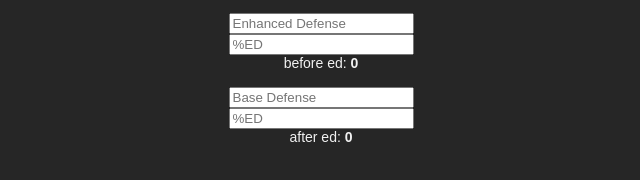
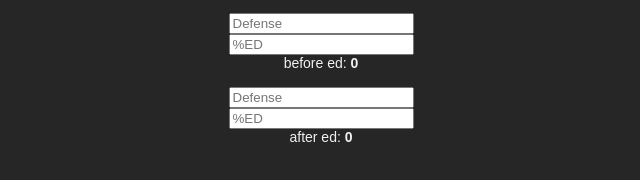
Before and after one commit to stffdtiger/d2repo, a plain HTML site: page index.html in a window 1280 px wide. Both pictures are taken after a click on the button "DEFENSE CALC". Shown: the part 382-562 px from the top of the page, 319-959 px from the left. Drawn offline with Linux system fonts and the light colour scheme.

Commit message:
change a placeholder on def calc page

```diff
--- a/index.html
+++ b/index.html
@@ -994,10 +994,10 @@ a:active  { color: silver; }
           <input id="calc-input-ebug" type="number" placeholder="Ebugged Defense" onchange="CalcEbug()" /><br />
           before ebug: <span id="calc-result-ebug-eth" style="font-weight: bold;">0</span><br />
           non-eth: <span id="calc-result-ebug-noneth" style="font-weight: bold;">0</span><br /><br />
-          <input id="calc-input-ed-defense" type="number" placeholder="Enhanced Defense" onchange="CalcEd()" /><br />
+          <input id="calc-input-ed-defense" type="number" placeholder="Defense" onchange="CalcEd()" /><br />
           <input id="calc-input-ed-ed" type="number" placeholder="%ED" onchange="CalcEd()" /><br />
           before ed: <span id="calc-result-ed-defense" style="font-weight: bold;">0</span><br /><br />
-          <input id="calc-input-enhance-defense" type="number" placeholder="Base Defense" onchange="CalcEnhance()" /><br />
+          <input id="calc-input-enhance-defense" type="number" placeholder="Defense" onchange="CalcEnhance()" /><br />
           <input id="calc-input-enhance-ed" type="number" placeholder="%ED" onchange="CalcEnhance()" /><br />
           after ed: <span id="calc-result-enhance-defense" style="font-weight: bold;">0</span>
         </div>
```
